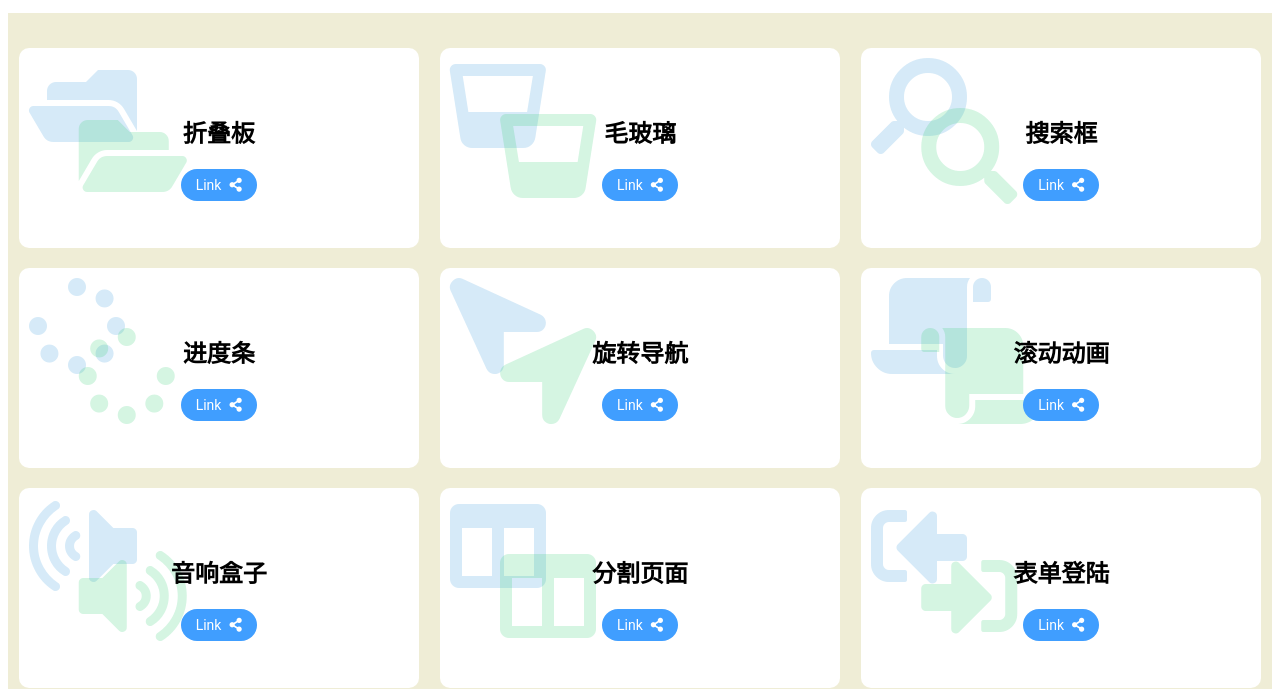
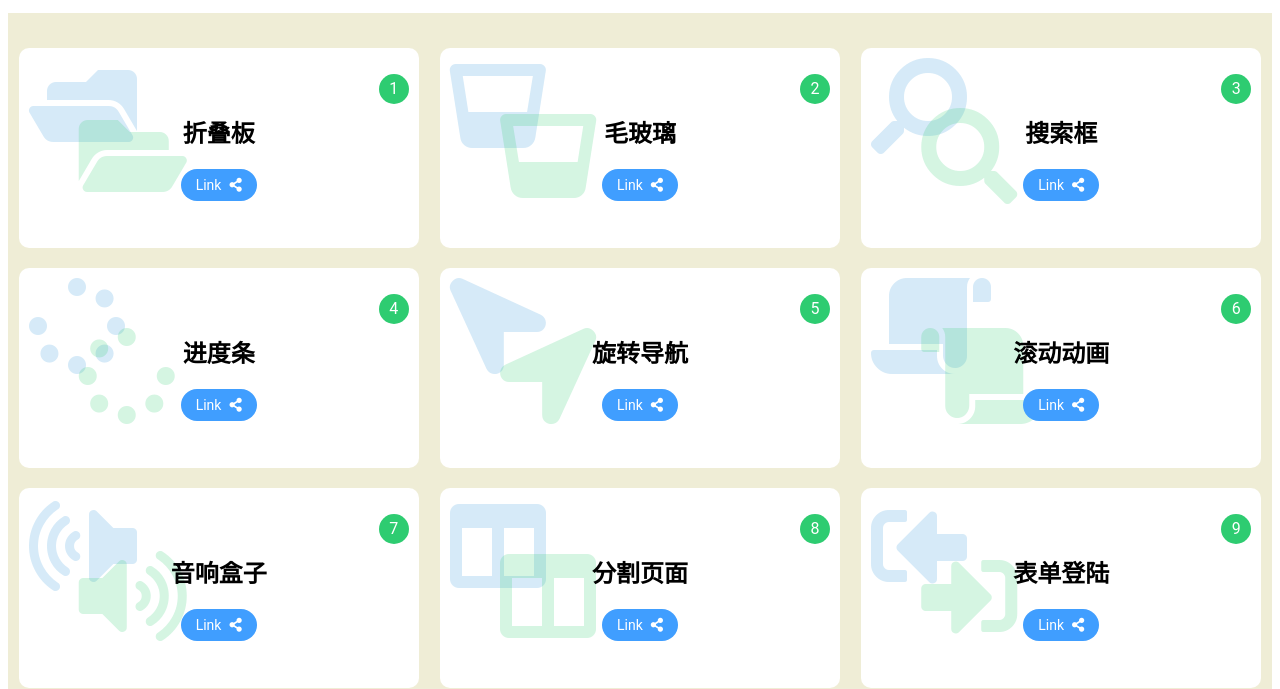
Before and after one commit to foxhsx/front-project-every, a plain HTML site: page index.html in a window 1280 px wide. Shown: the part 116-805 px from the top of the page. Drawn offline with Linux system fonts and the light colour scheme.

Commit message:
增加数量

```diff
--- a/index.html
+++ b/index.html
@@ -89,6 +89,18 @@
       .box a:hover {
         background-color: rgb(102, 177, 255);
       }
+      .box .count {
+        position: absolute;
+        top: 10px;
+        right: 10px;
+        width: 30px;
+        height: 30px;
+        text-align: center;
+        line-height: 30px;
+        border-radius: 50%;
+        background-color: #2ecc71;
+        color: #fff;
+      }
     </style>
   </head>
   <body>
@@ -169,10 +181,13 @@
 
   function createItem(item, index) {
     const box = `
+      <p class="count">${index + 1}</p>
       <i class="before fas fa-${icons[index]}"></i>
       <i class="after fas fa-${icons[index]}"></i>
       <h2>${item.label}</h2>
-      <a href="${item.href}" target="_blank">Link <i class="fas fa-share-alt"></i></a>
+      <a href="${
+        item.href
+      }" target="_blank">Link <i class="fas fa-share-alt"></i></a>
     `;
     const div = document.createElement("div");
     div.classList.add("box");
```
